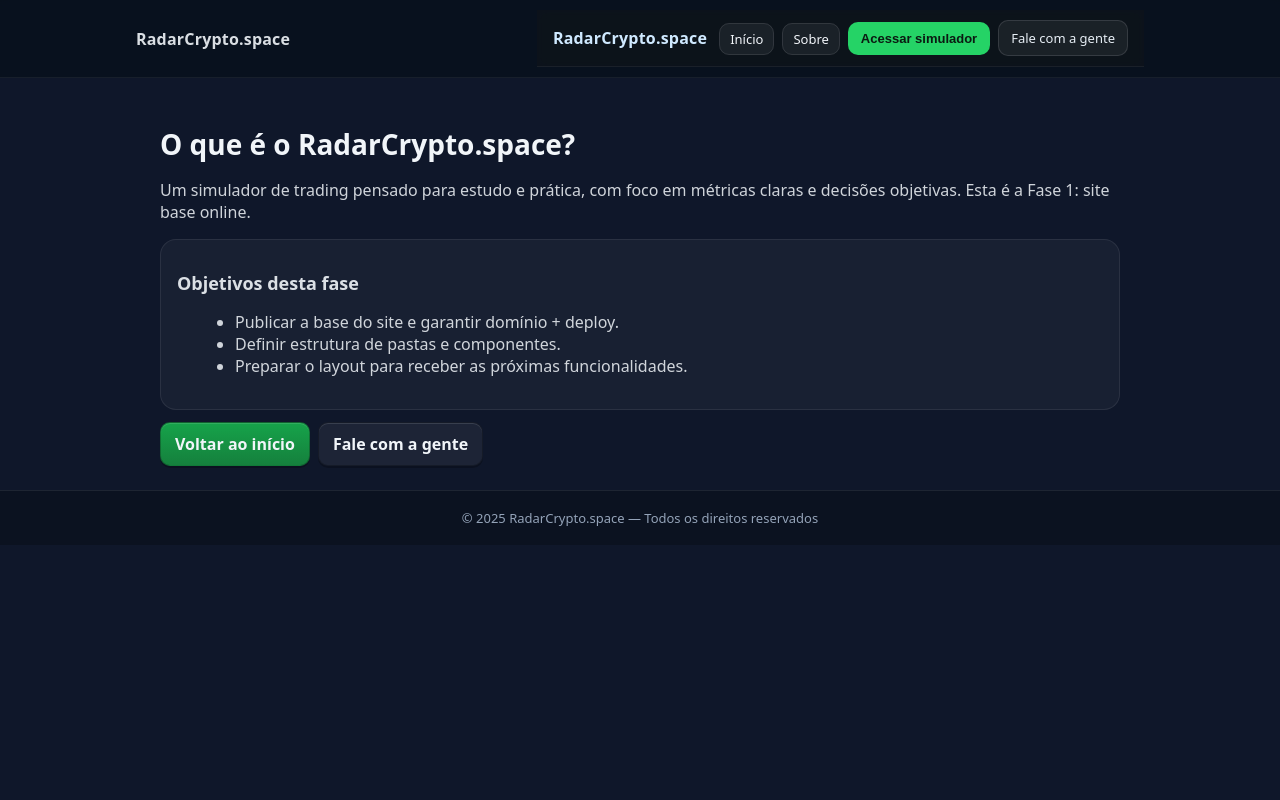
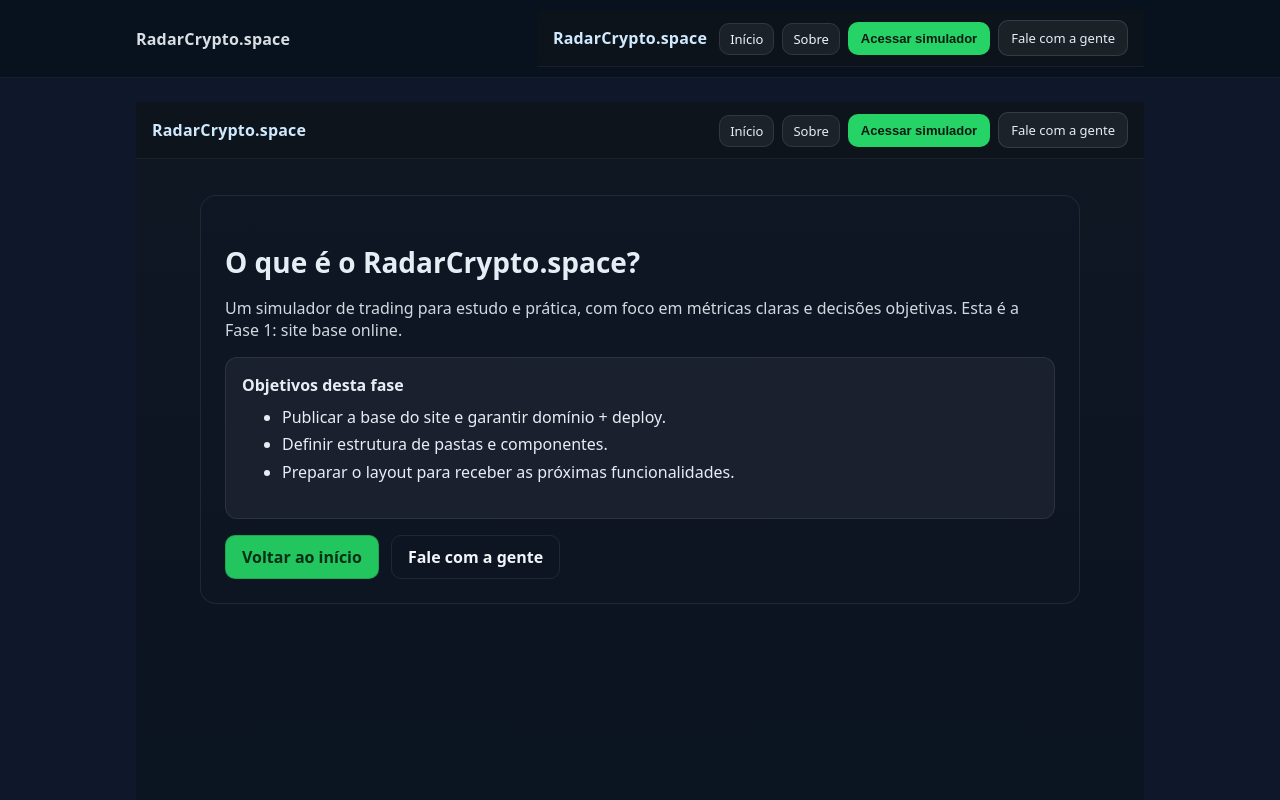
Before and after one commit to Ivanmonteiro-create/radarcripto.space, a Next.js app: page /sobre in a window 1280 px wide. Shown: the top 800 px of the page. Built offline with nearby package versions, Linux system fonts and the light colour scheme.

Commit message:
Update sobre.js

```diff
--- a/pages/sobre.js
+++ b/pages/sobre.js
@@ -1,54 +1,65 @@
-// pages/sobre.js
-import Link from "next/link";
+import Navbar from '@components/Navbar';
+import Footer from '@components/Footer';
+import CTAButton from '@components/CTAButton';
+import Link from 'next/link';
 
 export default function Sobre() {
-  const shell = { maxWidth: 960, margin: "0 auto" };
+  const shell = {
+    minHeight: '100vh',
+    display: 'flex',
+    flexDirection: 'column',
+    background: 'linear-gradient(180deg,#0f1723 0%, #0a1320 100%)',
+    color: '#e6eef5',
+  };
 
   const card = {
-    background: "rgba(255,255,255,0.04)",
-    border: "1px solid rgba(255,255,255,0.08)",
+    maxWidth: 880,
+    margin: '36px auto',
+    padding: 24,
     borderRadius: 16,
-    padding: 16,
-    marginTop: 10,
+    background: 'rgba(17,24,39,.45)',
+    border: '1px solid rgba(255,255,255,.08)',
   };
 
-  const btn = (bg) => ({
-    padding: "10px 14px",
-    borderRadius: 10,
-    fontWeight: 600,
-    background: bg,
-    border: "1px solid rgba(0,0,0,0.25)",
-    boxShadow: "0 2px 0 rgba(0,0,0,.25), inset 0 1px 0 rgba(255,255,255,.12)",
-  });
+  const box = {
+    padding: 16,
+    borderRadius: 12,
+    background: 'rgba(255,255,255,.05)',
+    border: '1px solid rgba(255,255,255,.08)',
+    marginTop: 16,
+  };
+
+  const row = { display: 'flex', gap: 12, marginTop: 16, flexWrap: 'wrap' };
 
   return (
-    <section style={shell}>
-      {/* ATENÇÃO: Não renderizamos Header aqui.
-          A navbar já vem de _app.js — isso evita a barra duplicada. */}
+    <div style={shell}>
+      <Navbar />
 
-      <h1 style={{ fontSize: 28, marginBottom: 8 }}>O que é o RadarCrypto.space?</h1>
-      <p style={{ opacity: 0.85 }}>
-        Um simulador de trading pensado para estudo e prática, com foco em métricas claras e decisões objetivas.
+      <main style={{ flex: 1 }}>
+        <section style={card}>
+          <h2 style={{ fontSize: 28, marginBottom: 6 }}>O que é o RadarCrypto.space?</h2>
+          <p style={{ opacity: .9 }}>
+            Um simulador de trading para estudo e prática, com foco em métricas claras e decisões objetivas.
             Esta é a Fase 1: site base online.
           </p>
 
-      <div style={card}>
-        <h2 style={{ fontSize: 18, marginBottom: 6, opacity: 0.9 }}>Objetivos desta fase</h2>
-        <ul style={{ marginLeft: 18, opacity: 0.85 }}>
+          <div style={box}>
+            <strong>Objetivos desta fase</strong>
+            <ul style={{ marginTop: 8, lineHeight: 1.7 }}>
               <li>Publicar a base do site e garantir domínio + deploy.</li>
               <li>Definir estrutura de pastas e componentes.</li>
               <li>Preparar o layout para receber as próximas funcionalidades.</li>
             </ul>
           </div>
 
-      <div style={{ display: "flex", gap: 8, marginTop: 12 }}>
-        <Link href="/" legacyBehavior>
-          <a style={btn("linear-gradient(180deg,#16a34a,#15803d)")}>Voltar ao início</a>
-        </Link>
-        <Link href="/contato" legacyBehavior>
-          <a style={btn("rgba(255,255,255,0.06)")}>Fale com a gente</a>
-        </Link>
+          <div style={row}>
+            <Link href="/"><CTAButton variant="primary">Voltar ao início</CTAButton></Link>
+            <CTAButton href="mailto:radar@radarcrypto.space" variant="ghost">Fale com a gente</CTAButton>
           </div>
         </section>
+      </main>
+
+      <Footer />
+    </div>
   );
 }
```
Lines whose indentation alone changed are shown as unchanged.
